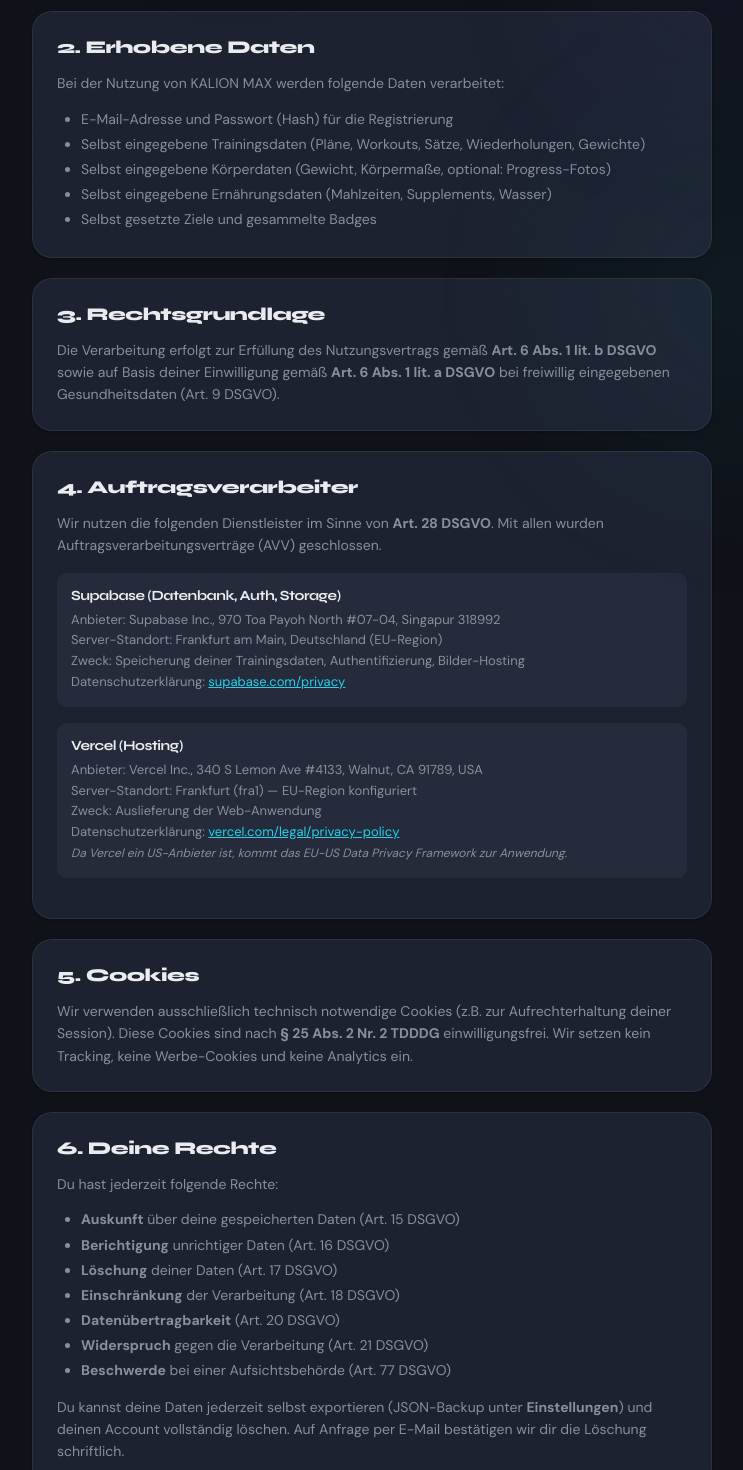
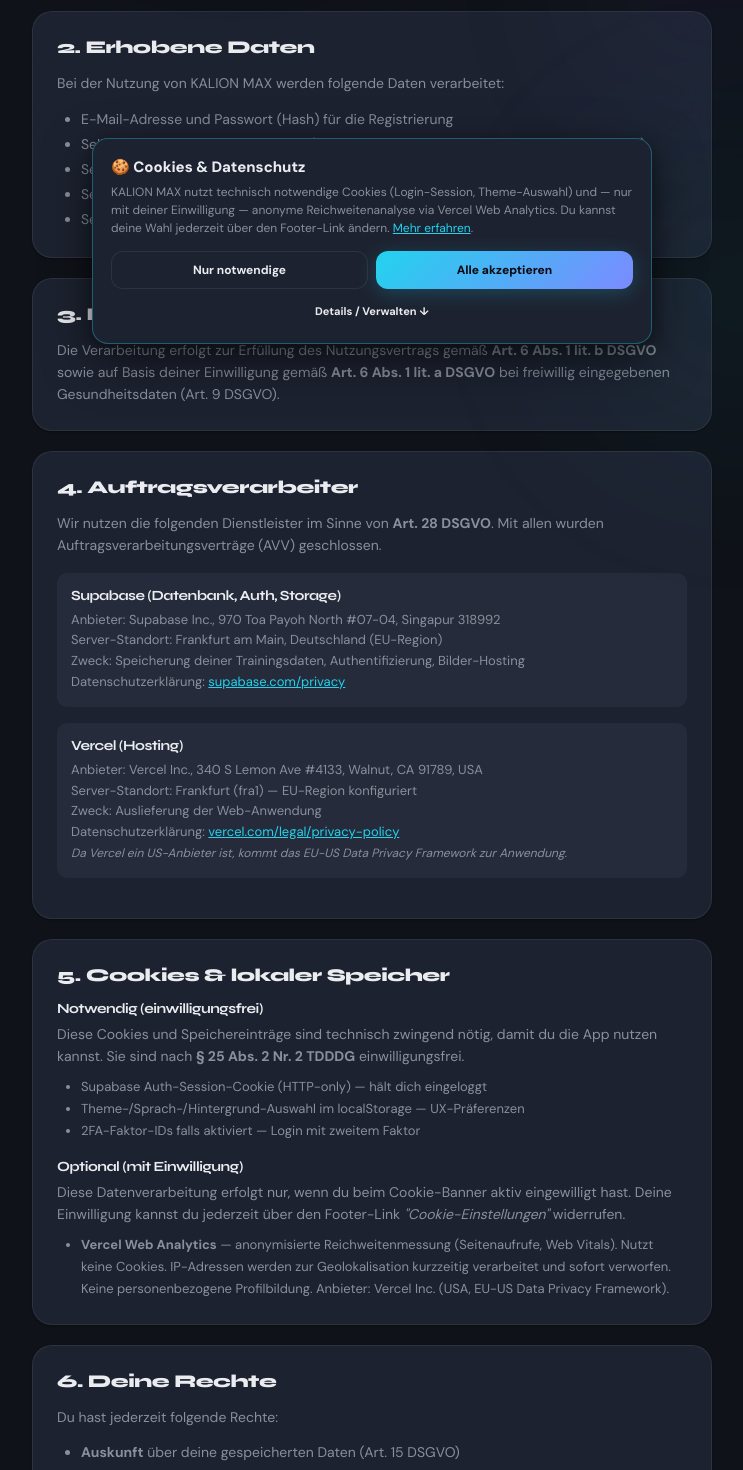
Before and after one commit to artemusfox/kalion-max, a Next.js app: page /datenschutz in a window 1280 px wide. Shown: the part 440-1910 px from the top of the page, without its empty margins (268-1011 px from the left). Built offline with nearby package versions, Linux system fonts and the light colour scheme.

Commit message:
DSGVO: cookie consent banner, conditional analytics, updated privacy policy

```diff
--- a/app/datenschutz/page.tsx
+++ b/app/datenschutz/page.tsx
@@ -12,7 +12,7 @@ export default function DatenschutzPage() {
         ← Zurück
       </Link>
 
-      <h1 style={{ fontSize: 36, fontStyle: "italic", marginTop: 24, marginBottom: 8, letterSpacing: -1 }}>
+      <h1 style={{ fontSize: 36, marginTop: 24, marginBottom: 8, letterSpacing: -1 }}>
         Datenschutz
       </h1>
       <p style={{ color: "var(--text-muted)", fontSize: 13, marginBottom: 32 }}>
@@ -86,12 +86,30 @@ export default function DatenschutzPage() {
       </div>
 
       <div className="card" style={{ marginBottom: 20 }}>
-        <h2 style={{ fontSize: 18, fontWeight: 800, marginBottom: 14 }}>5. Cookies</h2>
-        <p style={{ fontSize: 14, color: "var(--text-dim)", lineHeight: 1.6 }}>
-          Wir verwenden ausschließlich technisch notwendige Cookies (z.B. zur Aufrechterhaltung deiner Session).
-          Diese Cookies sind nach <strong>§ 25 Abs. 2 Nr. 2 TDDDG</strong> einwilligungsfrei.
-          Wir setzen kein Tracking, keine Werbe-Cookies und keine Analytics ein.
+        <h2 style={{ fontSize: 18, fontWeight: 800, marginBottom: 14 }}>5. Cookies & lokaler Speicher</h2>
+        <h3 style={{ fontSize: 14, fontWeight: 700, marginTop: 8, marginBottom: 6 }}>Notwendig (einwilligungsfrei)</h3>
+        <p style={{ fontSize: 14, color: "var(--text-dim)", lineHeight: 1.6, marginBottom: 8 }}>
+          Diese Cookies und Speichereinträge sind technisch zwingend nötig, damit du die App nutzen kannst.
+          Sie sind nach <strong>§ 25 Abs. 2 Nr. 2 TDDDG</strong> einwilligungsfrei.
         </p>
+        <ul style={{ fontSize: 13, color: "var(--text-dim)", lineHeight: 1.7, paddingLeft: 24, marginBottom: 14 }}>
+          <li>Supabase Auth-Session-Cookie (HTTP-only) — hält dich eingeloggt</li>
+          <li>Theme-/Sprach-/Hintergrund-Auswahl im localStorage — UX-Präferenzen</li>
+          <li>2FA-Faktor-IDs falls aktiviert — Login mit zweitem Faktor</li>
+        </ul>
+
+        <h3 style={{ fontSize: 14, fontWeight: 700, marginTop: 16, marginBottom: 6 }}>Optional (mit Einwilligung)</h3>
+        <p style={{ fontSize: 14, color: "var(--text-dim)", lineHeight: 1.6, marginBottom: 8 }}>
+          Diese Datenverarbeitung erfolgt nur, wenn du beim Cookie-Banner aktiv eingewilligt hast.
+          Deine Einwilligung kannst du jederzeit über den Footer-Link <em>"Cookie-Einstellungen"</em> widerrufen.
+        </p>
+        <ul style={{ fontSize: 13, color: "var(--text-dim)", lineHeight: 1.7, paddingLeft: 24 }}>
+          <li>
+            <strong>Vercel Web Analytics</strong> — anonymisierte Reichweitenmessung (Seitenaufrufe, Web Vitals).
+            Nutzt keine Cookies. IP-Adressen werden zur Geolokalisation kurzzeitig verarbeitet und sofort verworfen.
+            Keine personenbezogene Profilbildung. Anbieter: Vercel Inc. (USA, EU-US Data Privacy Framework).
+          </li>
+        </ul>
       </div>
 
       <div className="card" style={{ marginBottom: 20 }}>
--- a/app/impressum/page.tsx
+++ b/app/impressum/page.tsx
@@ -12,7 +12,7 @@ export default function ImpressumPage() {
         ← Zurück
       </Link>
 
-      <h1 style={{ fontSize: 36, fontStyle: "italic", marginTop: 24, marginBottom: 8, letterSpacing: -1 }}>
+      <h1 style={{ fontSize: 36, marginTop: 24, marginBottom: 8, letterSpacing: -1 }}>
         Impressum
       </h1>
       <p style={{ color: "var(--text-muted)", fontSize: 13, marginBottom: 32 }}>
--- a/app/layout.tsx
+++ b/app/layout.tsx
@@ -3,7 +3,8 @@ import "./globals.css";
 import { ToastProvider } from "@/components/Toast";
 import ThemeProvider from "@/components/ThemeProvider";
 import AmbientParticles from "@/components/AmbientParticles";
-import { Analytics } from "@vercel/analytics/next";
+import CookieConsent from "@/components/CookieConsent";
+import ConditionalAnalytics from "@/components/ConditionalAnalytics";
 
 export const metadata: Metadata = {
   title: "KALION MAX",
@@ -33,9 +34,12 @@ export default function RootLayout({ children }: { children: React.ReactNode })
       <body>
         <AmbientParticles />
         <ThemeProvider>
-          <ToastProvider>{children}</ToastProvider>
+          <ToastProvider>
+            {children}
+            <CookieConsent />
+          </ToastProvider>
         </ThemeProvider>
-        <Analytics />
+        <ConditionalAnalytics />
         <script dangerouslySetInnerHTML={{ __html: `
           document.addEventListener('click', function(e) {
             const btn = e.target.closest('.btn');
--- /dev/null
+++ b/components/ConditionalAnalytics.tsx
@@ -0,0 +1,17 @@
+"use client";
+
+import { useEffect, useState } from "react";
+import { Analytics } from "@vercel/analytics/next";
+import { readConsent, onConsentChange } from "@/lib/consent";
+
+export default function ConditionalAnalytics() {
+  const [enabled, setEnabled] = useState(false);
+
+  useEffect(() => {
+    setEnabled(readConsent() === "all");
+    return onConsentChange((v) => setEnabled(v === "all"));
+  }, []);
+
+  if (!enabled) return null;
+  return <Analytics />;
+}
--- /dev/null
+++ b/components/CookieConsent.tsx
@@ -0,0 +1,142 @@
+"use client";
+
+import { useEffect, useState } from "react";
+import Link from "next/link";
+import { readConsent, writeConsent, type ConsentValue } from "@/lib/consent";
+
+export default function CookieConsent() {
+  const [open, setOpen] = useState(false);
+  const [showDetail, setShowDetail] = useState(false);
+
+  useEffect(() => {
+    // Beim ersten Mount: prüfe ob Consent fehlt
+    if (readConsent() === null) {
+      // Kleiner Delay, damit's nicht direkt beim Laden popt
+      const t = setTimeout(() => setOpen(true), 600);
+      return () => clearTimeout(t);
+    }
+    // Lausche auf Re-Open-Event vom Footer-Link
+    const reopen = () => { setOpen(true); setShowDetail(true); };
+    window.addEventListener("kalion-consent-reopen", reopen);
+    return () => window.removeEventListener("kalion-consent-reopen", reopen);
+  }, []);
+
+  function decide(v: ConsentValue) {
+    writeConsent(v);
+    setOpen(false);
+    setShowDetail(false);
+  }
+
+  if (!open) return null;
+
+  return (
+    <div
+      role="dialog"
+      aria-labelledby="cookie-title"
+      aria-describedby="cookie-desc"
+      style={{
+        position: "fixed",
+        bottom: 16, left: 16, right: 16,
+        maxWidth: 560, marginLeft: "auto", marginRight: "auto",
+        zIndex: 9998,
+        padding: 18,
+        background: "var(--bg-raised)",
+        border: "1px solid var(--accent-border)",
+        borderRadius: 16,
+        boxShadow: "var(--shadow-lg)",
+        backdropFilter: "blur(20px)",
+        animation: "kalion-cookie-slide 0.4s ease-out",
+      }}
+    >
+      <style>{`
+        @keyframes kalion-cookie-slide {
+          from { transform: translateY(40px); opacity: 0; }
+          to   { transform: translateY(0); opacity: 1; }
+        }
+      `}</style>
+
+      <div id="cookie-title" style={{ fontSize: 15, fontWeight: 800, marginBottom: 6 }}>
+        🍪 Cookies & Datenschutz
+      </div>
+      <div id="cookie-desc" style={{ fontSize: 12, color: "var(--text-dim)", lineHeight: 1.5, marginBottom: 14 }}>
+        KALION MAX nutzt technisch notwendige Cookies (Login-Session, Theme-Auswahl) und —
+        nur mit deiner Einwilligung — anonyme Reichweitenanalyse via Vercel Web Analytics.
+        Du kannst deine Wahl jederzeit über den Footer-Link ändern.
+        {" "}<Link href="/datenschutz" style={{ color: "var(--accent)" }}>Mehr erfahren</Link>.
+      </div>
+
+      {showDetail && (
+        <div style={{ marginBottom: 14 }}>
+          <Section
+            title="Notwendig"
+            subtitle="Immer aktiv — für Login und App-Funktion erforderlich"
+            color="var(--text-dim)"
+            forced
+          >
+            <li>Supabase Auth-Session-Cookie</li>
+            <li>Theme- &amp; Spracheinstellungen (localStorage)</li>
+            <li>2FA-Faktor- &amp; Recovery-Cookies</li>
+          </Section>
+          <Section
+            title="Reichweitenmessung"
+            subtitle="Anonym, ohne IP-Speicherung — opt-in"
+            color="var(--accent)"
+          >
+            <li>Vercel Web Analytics — Seitenaufrufe und Web-Vitals</li>
+            <li>Keine Cookies, keine personenbezogenen Daten</li>
+          </Section>
+        </div>
+      )}
+
+      <div style={{ display: "grid", gridTemplateColumns: "1fr 1fr", gap: 8, marginBottom: 8 }}>
+        <button
+          onClick={() => decide("necessary")}
+          className="btn"
+          style={{ fontSize: 12, padding: "10px 14px" }}
+        >Nur notwendige</button>
+        <button
+          onClick={() => decide("all")}
+          className="btn btn-primary"
+          style={{ fontSize: 12, padding: "10px 14px" }}
+        >Alle akzeptieren</button>
+      </div>
+
+      <button
+        onClick={() => setShowDetail((s) => !s)}
+        className="btn btn-ghost"
+        style={{ fontSize: 11, padding: "6px 12px", width: "100%" }}
+      >
+        {showDetail ? "Details ausblenden ↑" : "Details / Verwalten ↓"}
+      </button>
+    </div>
+  );
+}
+
+function Section({
+  title, subtitle, color, forced, children,
+}: {
+  title: string; subtitle: string; color: string;
+  forced?: boolean; children: React.ReactNode;
+}) {
+  return (
+    <div style={{
+      padding: 10, background: "var(--bg-elevated)", borderRadius: 10,
+      border: "1px solid var(--border)", marginBottom: 8,
+    }}>
+      <div style={{ display: "flex", alignItems: "center", justifyContent: "space-between", marginBottom: 4 }}>
+        <div style={{ fontSize: 12, fontWeight: 800, color }}>{title}</div>
+        {forced && (
+          <span style={{
+            fontSize: 9, fontWeight: 800, padding: "2px 6px",
+            background: "var(--surface)", border: "1px solid var(--border)",
+            borderRadius: 4, color: "var(--text-muted)", letterSpacing: 1,
+          }}>PFLICHT</span>
+        )}
+      </div>
+      <div style={{ fontSize: 10, color: "var(--text-muted)", marginBottom: 6 }}>{subtitle}</div>
+      <ul style={{ fontSize: 11, color: "var(--text-dim)", paddingLeft: 18, lineHeight: 1.6 }}>
+        {children}
+      </ul>
+    </div>
+  );
+}
--- /dev/null
+++ b/lib/consent.ts
@@ -0,0 +1,43 @@
+// ═══════════════════════════════════════════════════════════
+// DSGVO-Cookie-Consent Helper
+// ═══════════════════════════════════════════════════════════
+
+export type ConsentValue = "all" | "necessary" | null;
+const KEY = "kalion-consent";
+const VERSION = "1";        // bei Änderungen der Consent-Politik bumpen → User wird neu gefragt
+const VERSION_KEY = "kalion-consent-v";
+const EVENT = "kalion-consent-changed";
+
+export function readConsent(): ConsentValue {
+  if (typeof window === "undefined") return null;
+  // Wenn die Consent-Version geändert wurde, alten Wert verwerfen
+  if (localStorage.getItem(VERSION_KEY) !== VERSION) return null;
+  const v = localStorage.getItem(KEY);
+  if (v === "all" || v === "necessary") return v;
+  return null;
+}
+
+export function writeConsent(value: ConsentValue) {
+  if (typeof window === "undefined") return;
+  if (value === null) {
+    localStorage.removeItem(KEY);
+    localStorage.removeItem(VERSION_KEY);
+  } else {
+    localStorage.setItem(KEY, value);
+    localStorage.setItem(VERSION_KEY, VERSION);
+  }
+  window.dispatchEvent(new CustomEvent(EVENT, { detail: value }));
+}
+
+export function onConsentChange(handler: (v: ConsentValue) => void): () => void {
+  if (typeof window === "undefined") return () => {};
+  const listener = () => handler(readConsent());
+  window.addEventListener(EVENT, listener);
+  return () => window.removeEventListener(EVENT, listener);
+}
+
+// Trigger zum erneuten Aufruf des Consent-Dialogs (Footer-Link)
+export function reopenConsentDialog() {
+  if (typeof window === "undefined") return;
+  window.dispatchEvent(new CustomEvent("kalion-consent-reopen"));
+}
```
Also changed, not shown: components/LegalFooter.tsx (+13 -0 lines).
